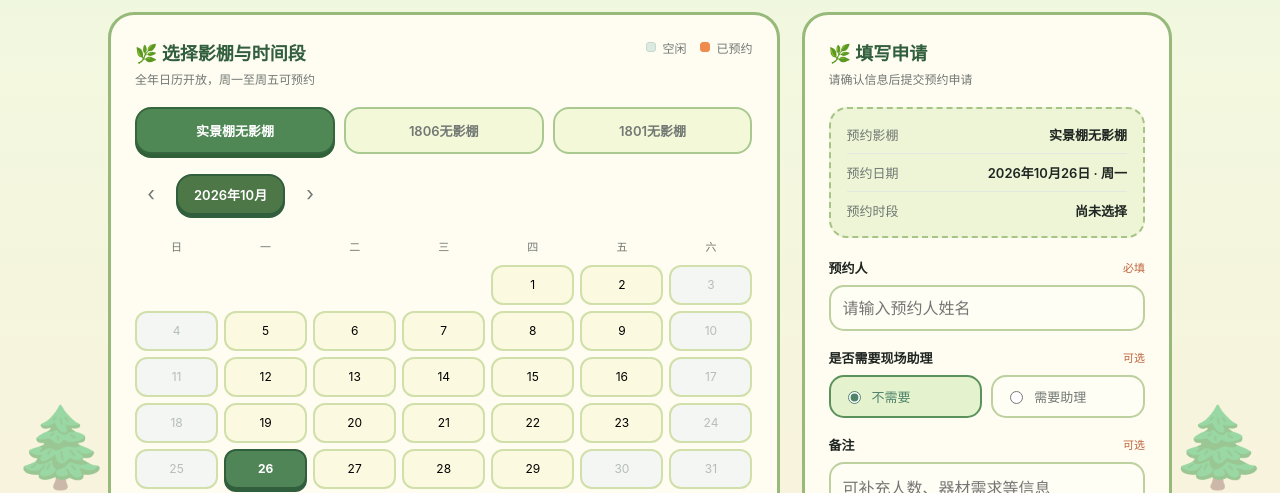
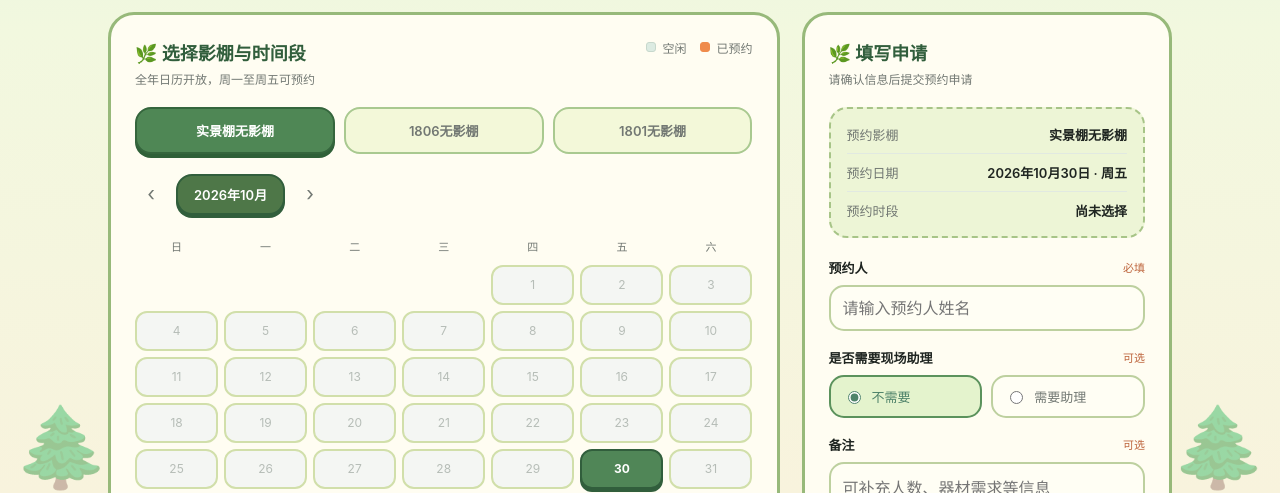
Before and after one commit to hhwer1/dinosaur, a plain HTML site: page index.html in a window 1280 px wide. Shown: the part 307-800 px from the top of the page. Drawn offline with Linux system fonts and the light colour scheme; no server answers.

Commit message:
Allow bookings only for today after 09:30

```diff
--- a/index.html
+++ b/index.html
@@ -27,7 +27,7 @@
   <script>
     const studios=[{name:'实景棚无影棚'},{name:'1806无影棚'},{name:'1801无影棚'}];
     const slots=['09:00—10:00','10:00—11:00','11:00—12:00','12:00—13:00','13:00—14:00','14:00—15:00','15:00—16:00','16:00—17:00','17:00—18:00','18:00—19:00','19:00—20:00','20:00—21:00'];
-    let selectedDate=new Date(2026,9,26),studioIndex=0,selected=[],editingIndex=null,cloudBookings=[]; const grid=document.getElementById('slotGrid');
+    let selectedDate=new Date(),studioIndex=0,selected=[],editingIndex=null,cloudBookings=[]; const grid=document.getElementById('slotGrid');
     const cloudReady=location.protocol.startsWith('http');
     const getBookings=()=>cloudReady?cloudBookings:JSON.parse(localStorage.getItem('studioBookings')||'[]');
     function dbDate(d){return dateKey(d)}
@@ -37,7 +37,7 @@
     function setSync(text,error=false){const el=document.getElementById('syncState');el.textContent=text;el.style.color=error?'#9c3f2d':'#397044';el.style.background=error?'#ffe0cf':'#edf6df'}
     async function initCloud(){if(!cloudReady){setSync('本地预览模式；部署到 Worker 后自动同步',true);return}await loadCloud();setInterval(loadCloud,15000)}
     function dateKey(d){return d.getFullYear()+'-'+String(d.getMonth()+1).padStart(2,'0')+'-'+String(d.getDate()).padStart(2,'0')}
-    function sameDayOpen(d){if(dateKey(d)!==dateKey(new Date()))return true;const now=new Date();return now.getHours()>9||(now.getHours()===9&&now.getMinutes()>=30)}
+    function sameDayOpen(d){if(dateKey(d)!==dateKey(new Date()))return false;const now=new Date();return now.getHours()>9||(now.getHours()===9&&now.getMinutes()>=30)}
     function fullDate(d){return d.getFullYear()+'年'+(d.getMonth()+1)+'月'+d.getDate()+'日 · '+['周日','周一','周二','周三','周四','周五','周六'][d.getDay()]}
     function renderCalendar(){const cal=document.getElementById('calendar'),y=selectedDate.getFullYear(),m=selectedDate.getMonth(),first=new Date(y,m,1).getDay(),count=new Date(y,m+1,0).getDate();cal.innerHTML=['日','一','二','三','四','五','六'].map(x=>'<div class="weekday">'+x+'</div>').join('')+'<div class="day empty"></div>'.repeat(first);for(let n=1;n<=count;n++){const d=new Date(y,m,n),weekend=d.getDay()===0||d.getDay()===6,closedToday=!sameDayOpen(d),active=dateKey(d)===dateKey(selectedDate),has=getBookings().some(x=>!x.cancelled&&x.studio===studios[studioIndex].name&&x.date===fullDate(d));cal.innerHTML+='<button type="button" class="day '+(weekend||closedToday?'weekend ':'')+(active?'active ':'')+(has?'has-booking':'')+'" data-date="'+dateKey(d)+'" '+(weekend||closedToday?'disabled':'')+'>'+n+'</button>'}cal.querySelectorAll('[data-date]').forEach(b=>b.onclick=()=>{const p=b.dataset.date.split('-').map(Number);selectedDate=new Date(p[0],p[1]-1,p[2]);selected=[];render()})}
     function bookingSlots(booking){if(Array.isArray(booking.slots))return booking.slots;const found=[];String(booking.time||'').split('、').forEach(part=>{const exact=slots.indexOf(part);if(exact>=0){found.push(exact);return}const [start,end]=part.split('—'),a=slots.findIndex(x=>x.startsWith(start)),z=slots.findIndex(x=>x.endsWith(end));if(a>=0&&z>=a)for(let i=a;i<=z;i++)found.push(i)});return [...new Set(found)]}
--- a/worker.js
+++ b/worker.js
@@ -17,7 +17,7 @@ function sameDayOpen(bookingDate) {
   const parts = new Intl.DateTimeFormat('en-CA', { timeZone: 'Asia/Shanghai', year: 'numeric', month: '2-digit', day: '2-digit', hour: '2-digit', minute: '2-digit', hourCycle: 'h23' }).formatToParts(now);
   const values = Object.fromEntries(parts.filter(p => p.type !== 'literal').map(p => [p.type, p.value]));
   const today = `${values.year}-${values.month}-${values.day}`;
-  return bookingDate !== today || Number(values.hour) > 9 || (Number(values.hour) === 9 && Number(values.minute) >= 30);
+  return bookingDate === today && (Number(values.hour) > 9 || (Number(values.hour) === 9 && Number(values.minute) >= 30));
 }
 
 async function hasConflict(env, body, exceptId = '') {
```
